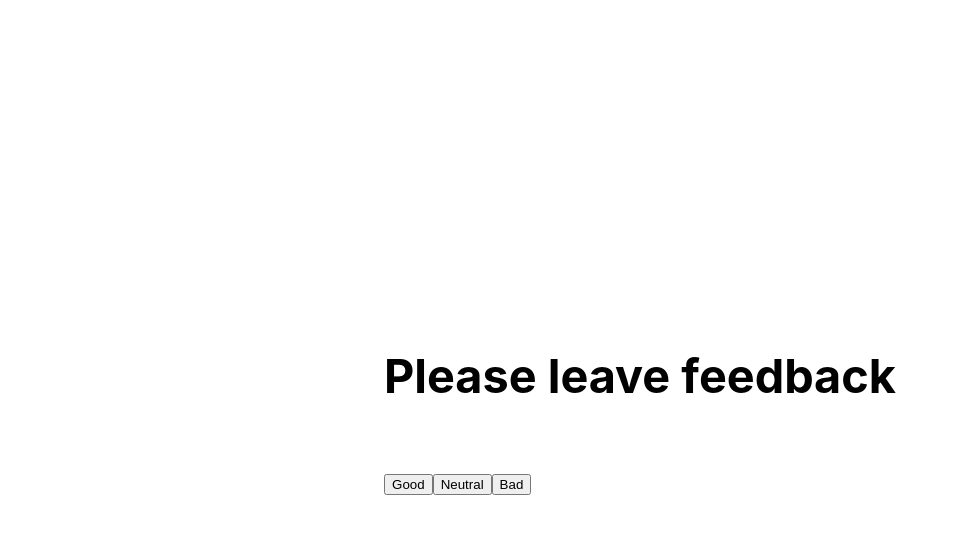
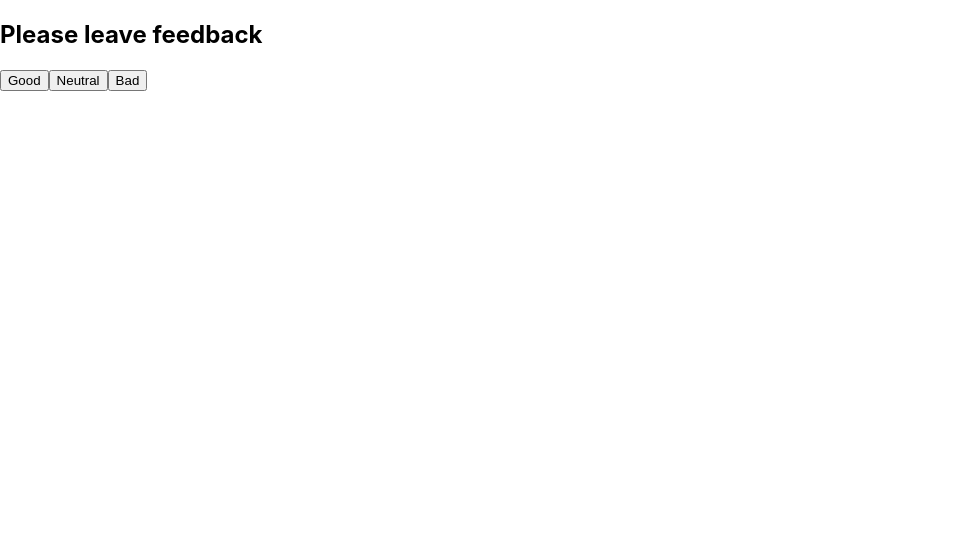
Before and after one commit to Oleksii1994/goit-react-woolf-hw-02-feedback, a React (Create React App) app: page / in a window 1280 px wide. Shown: the top 534 px of the page, without its empty margins (0-958 px from the left). Built offline with nearby package versions, Linux system fonts and the light colour scheme.

Commit message:
refactoring

```diff
--- a/src/components/App.jsx
+++ b/src/components/App.jsx
@@ -1,18 +1,75 @@
-import FeedBackOptions from './Feedback/Feedback';
+import { Component } from 'react';
+import { Section } from './Section/Section';
+import { FeedbackOptions } from './FeedbackOptions/FeedbackOptions';
+import { Statistics } from './Statistics/Statistics';
 
-export const App = () => {
-  return (
-    <div
-      style={{
-        height: '100vh',
-        display: 'flex',
-        justifyContent: 'center',
-        alignItems: 'center',
-        fontSize: 40,
-        color: '#010101',
-      }}
-    >
-      <FeedBackOptions />
-    </div>
-  );
-};
+class App extends Component {
+  static defaultProps = {
+    initialValue: 0,
+  };
+
+  state = {
+    good: this.props.initialValue,
+    neutral: this.props.initialValue,
+    bad: this.props.initialValue,
+  };
+
+  handleGoodClick = () => {
+    this.setState(({ good }) => ({
+      good: good + 1,
+    }));
+  };
+
+  handleNeutralClick = () => {
+    this.setState(({ neutral }) => ({
+      neutral: neutral + 1,
+    }));
+  };
+
+  handleBadClick = () => {
+    this.setState(({ bad }) => ({
+      bad: bad + 1,
+    }));
+  };
+
+  countTotalFeedback = ({ good, bad, neutral } = this.state) => {
+    const total = good + neutral + bad;
+    return total;
+  };
+
+  countPositiveFeedbackPeercentage = () => {
+    const { good } = this.state;
+    const positiveFeedbackPercentsge = Math.round(
+      (good / this.countTotalFeedback()) * 100
+    );
+    return positiveFeedbackPercentsge;
+  };
+
+  render() {
+    return (
+      <div>
+        <Section title={'Please leave feedback'}>
+          <FeedbackOptions
+            onGoodClick={this.handleGoodClick}
+            onNeutralClick={this.handleNeutralClick}
+            onBadClick={this.handleBadClick}
+          />
+        </Section>
+
+        {this.countTotalFeedback() !== 0 && (
+          <Section title="Statistics">
+            <Statistics
+              good={this.state.good}
+              bad={this.state.bad}
+              neutral={this.state.neutral}
+              total={this.countTotalFeedback()}
+              positiveFeedback={this.countPositiveFeedbackPeercentage()}
+            />
+          </Section>
+        )}
+      </div>
+    );
+  }
+}
+
+export default App;
--- a/src/components/Feedback/Feedback.jsx
+++ /dev/null
@@ -1,66 +0,0 @@
-import { Component } from 'react';
-import { Buttons } from './Buttons/Buttons';
-import { Statistics } from './Statistics/Statistics';
-
-class FeedBackOptions extends Component {
-  static defaultProps = {
-    initialValue: 0,
-  };
-
-  state = {
-    good: this.props.initialValue,
-    neutral: this.props.initialValue,
-    bad: this.props.initialValue,
-  };
-
-  handleGoodClick = () => {
-    this.setState(({ good }) => ({
-      good: good + 1,
-    }));
-  };
-
-  handleNeutralClick = () => {
-    this.setState(({ neutral }) => ({
-      neutral: neutral + 1,
-    }));
-  };
-
-  handleBadClick = () => {
-    this.setState(({ bad }) => ({
-      bad: bad + 1,
-    }));
-  };
-
-  countTotal = ({ good, bad, neutral } = this.state) => {
-    const total = good + neutral + bad;
-    return total;
-  };
-
-  render() {
-    return (
-      <div>
-        <h3>Please leave feedback</h3>
-
-        <Buttons
-          onGoodClick={this.handleGoodClick}
-          onNeutralClick={this.handleNeutralClick}
-          onBadClick={this.handleBadClick}
-        />
-
-        {this.countTotal() !== 0 && (
-          <Statistics
-            good={this.state.good}
-            bad={this.state.bad}
-            neutral={this.state.neutral}
-            total={this.countTotal()}
-            positiveFeedback={Math.round(
-              (this.state.good / this.countTotal()) * 100
-            )}
-          />
-        )}
-      </div>
-    );
-  }
-}
-
-export default FeedBackOptions;
--- a/src/components/Feedback/Buttons/Buttons.jsx
+++ b/src/components/FeedbackOptions/FeedbackOptions.jsx
@@ -1,4 +1,8 @@
-export const Buttons = ({ onGoodClick, onNeutralClick, onBadClick }) => (
+export const FeedbackOptions = ({
+  onGoodClick,
+  onNeutralClick,
+  onBadClick,
+}) => (
   <div>
     <button onClick={onGoodClick}>Good</button>
     <button onClick={onNeutralClick}>Neutral</button>
--- /dev/null
+++ b/src/components/Section/Section.jsx
@@ -0,0 +1,6 @@
+export const Section = ({ title, children }) => (
+  <div>
+    {title && <h2>{title}</h2>}
+    {children}
+  </div>
+);
--- a/src/index.js
+++ b/src/index.js
@@ -1,6 +1,6 @@
 import React from 'react';
 import ReactDOM from 'react-dom/client';
-import { App } from 'components/App';
+import App from 'components/App';
 import './index.css';
 
 ReactDOM.createRoot(document.getElementById('root')).render(
```
Also changed, not shown: src/components/Statistics/Statistics.jsx (renamed from src/components/Feedback/Statistics/Statistics.jsx).
